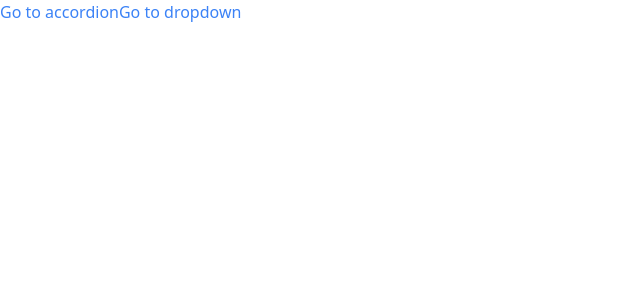
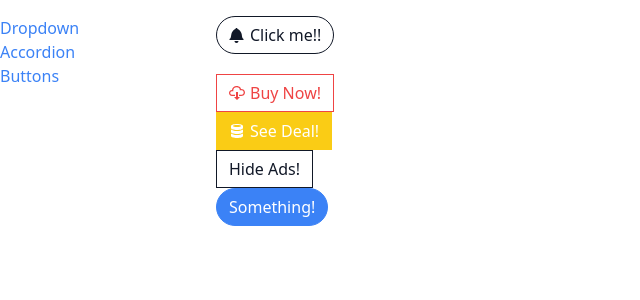
Before and after one commit to Aman07a/react-comps, a React (Create React App) app: page /buttons in a window 1280 px wide. Shown: the top 300 px of the page, without its empty margins (0-640 px from the left). Built offline with nearby package versions, Linux system fonts and the light colour scheme.

Commit message:
Adding a Sidebar Component

```diff
--- a/src/App.js
+++ b/src/App.js
@@ -1,19 +1,22 @@
-import Link from "./components/Link";
+import Sidebar from "./components/Sidebar";
 import Route from "./components/Route";
-import AccordianPage from "./pages/AccordionPage";
+import AccordionPage from "./pages/AccordionPage";
 import DropdownPage from "./pages/DropdownPage";
+import ButtonPage from "./pages/ButtonPage";
 
 function App() {
   return (
-    <div>
-      <Link to="/accordion">Go to accordion</Link>
-      <Link to="/dropdown">Go to dropdown</Link>
-      <div>
+    <div className="container mx-auto grid grid-cols-6 gap-4 mt-4">
+      <Sidebar />
+      <div className="col-span-5">
         <Route path="/accordion">
-          <AccordianPage />
+          <AccordionPage />
         </Route>
-        <Route path="/dropdown">
+        <Route path="/">
           <DropdownPage />
+        </Route>
+        <Route path="/buttons">
+          <ButtonPage />
         </Route>
       </div>
     </div>
--- a/src/components/Button.js
+++ b/src/components/Button.js
@@ -16,10 +16,10 @@
     "flex items-center px-3 py-1.5 border",
     {
       "border-blue-500 bg-blue-500 text-white": primary,
-      "border-gray-900 bg-gray-900 text-white": secondary,
+      "border-gray-900 bg-gray-900": secondary,
       "border-green-500 bg-green-500 text-white": success,
       "border-yellow-400 bg-yellow-400 text-white": warning,
-      "border-red-500 bg-red-500 text-white": danger,
+      "border-red-500 bg-red-500": danger,
       "rounded-full": rounded,
       "bg-white": outline,
       "text-blue-500": outline && primary,
--- /dev/null
+++ b/src/components/Sidebar.js
@@ -0,0 +1,30 @@
+import Link from "./Link";
+
+function Sidebar() {
+  const links = [
+    { label: "Dropdown", path: "/" },
+    { label: "Accordion", path: "/accordion" },
+    { label: "Buttons", path: "/buttons" },
+  ];
+
+  const renderedLinks = links.map((link) => {
+    return (
+      <Link
+        key={link.label}
+        to={link.path}
+        className="mb-3"
+        activeClassName="font-bold border-l-4 border-blue-500 pl-2"
+      >
+        {link.label}
+      </Link>
+    );
+  });
+
+  return (
+    <div className="sticky top-0 overflow-y-auto flex flex-col items-start">
+      {renderedLinks}
+    </div>
+  );
+}
+
+export default Sidebar;
```
